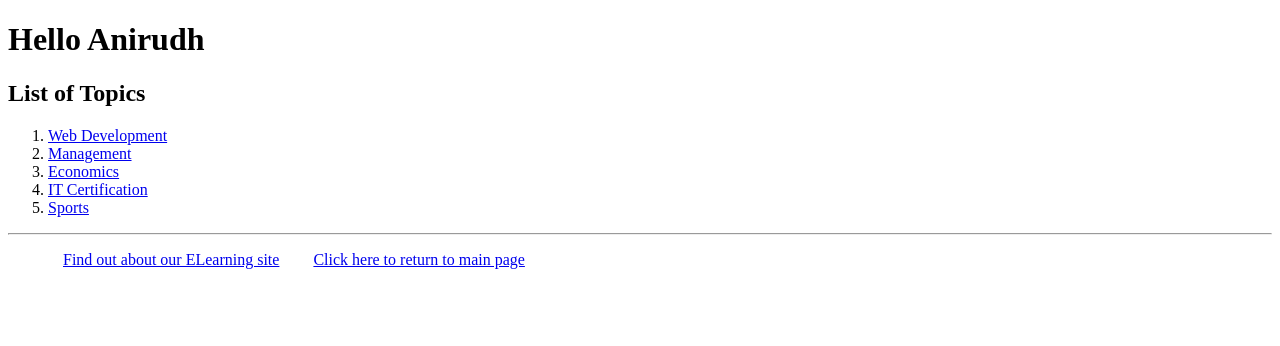
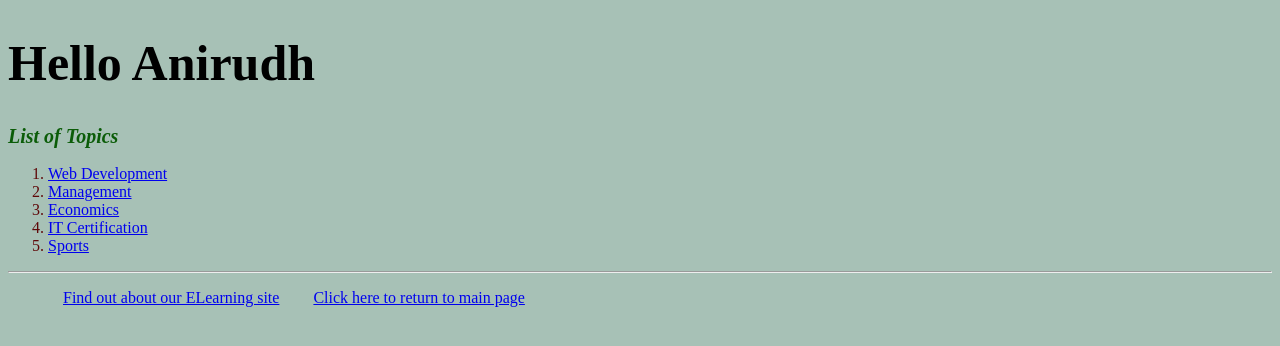
Before and after one commit to ani-poroorkara/internet-programming-uwindsor, a Django app: page /myapp/ in a window 1280 px wide. Shown: the top 346 px of the page. Run offline with Django 4.2, Linux system fonts and the light colour scheme; data comes from the database, SQL or seed files in the repository.

Commit message:
Updated style.css

```diff
--- a/Lab 2/mywebapp22/myapp/static/myapp/style.css
+++ b/Lab 2/mywebapp22/myapp/static/myapp/style.css
@@ -1,4 +1,19 @@
+body {
+	background-color: rgb(167, 193, 182);
+	color: rgb(95, 8, 8) ;
+}
+
+h1 {
+	font-size:50px;
+	color:black;
+	font-style:normal;
+}
+h2 {
+	font-size:20px;
+	color:rgb(11, 92, 8);
+	font-style:italic;
+}
 .hbar1 {
-    display: inline;
-    margin: 15px;
-   }
+	display:inline;
+	margin:15px;
+}
```
